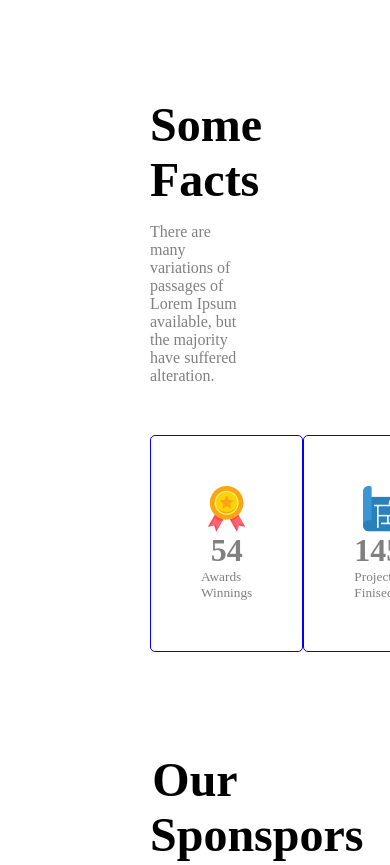
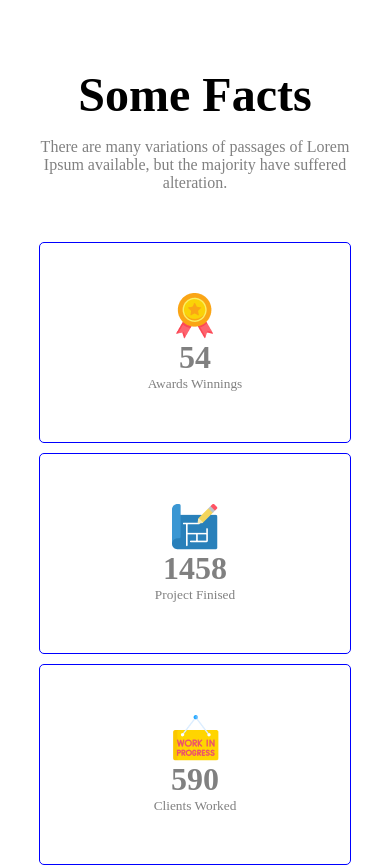
Before and after one commit to paulpollob/g3-architect-by-pollob, a plain HTML site: page index.html in a window 390 px wide. Shown: the part 4793-5658 px from the top of the page. Drawn offline with Linux system fonts and the light colour scheme.

Commit message:
facts responsive updated

```diff
--- a/styles.css
+++ b/styles.css
@@ -150,6 +150,7 @@ body{
 
 .factsitems{
     display: flex;
+    gap: 10px;
     justify-content: space-around;
     margin-top: 50px;
 }
@@ -234,4 +235,11 @@ footer{
     .lfimage{
         margin: 0px;
     }
+    .facts{
+        padding: 20px 10% 50px 10%;
+        text-align: center;
+    }
+    .factsitems{
+        flex-direction: column;
+    }
 }
```
